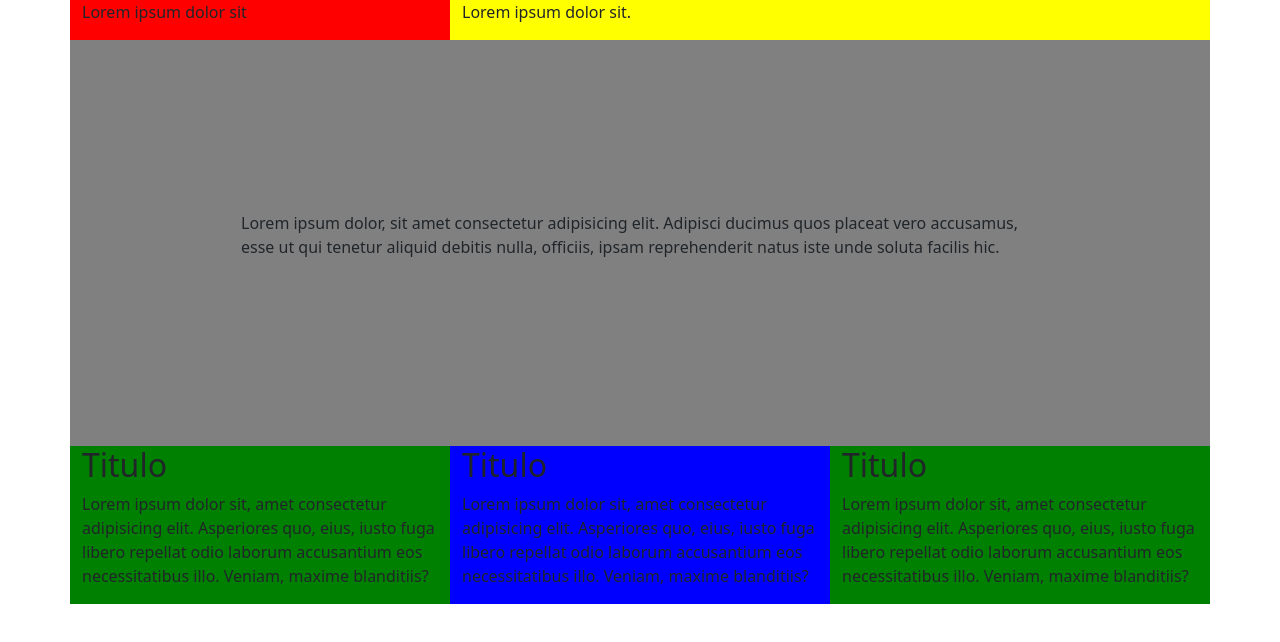
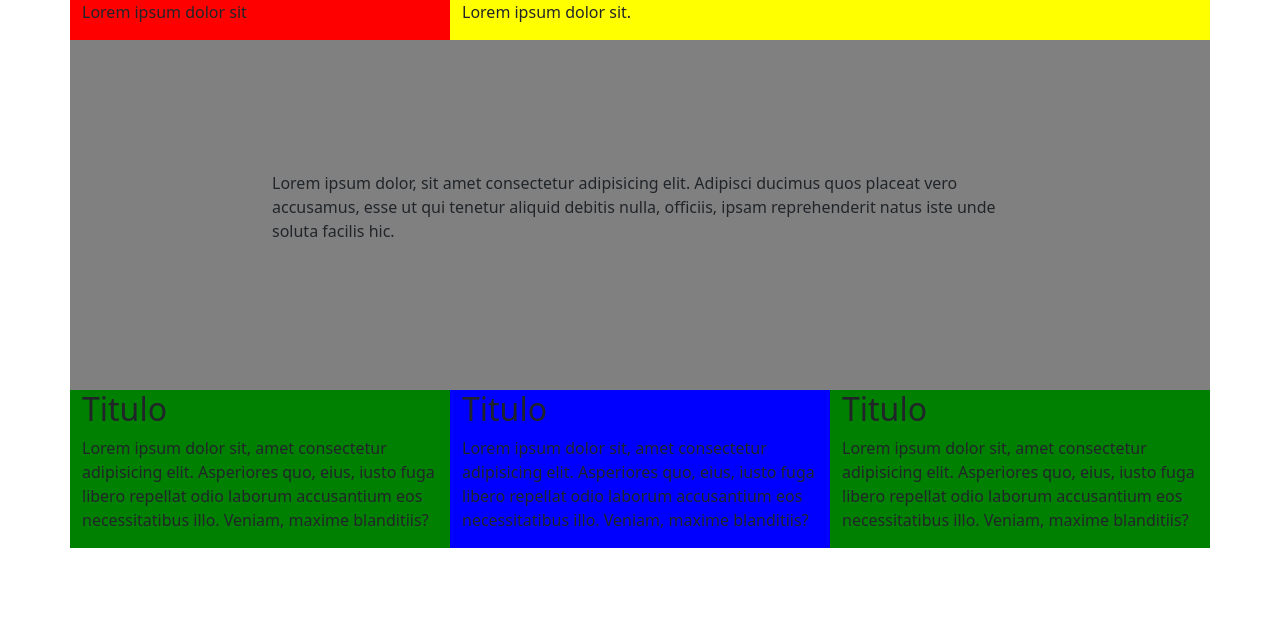
Before and after one commit to KevinLZC/practica_b1, a plain HTML site: page index.html in a window 1280 px wide. Drawn offline with nearby package versions, Linux system fonts and the light colour scheme.

Commit message:
Correction

```diff
--- a/index.html
+++ b/index.html
@@ -18,7 +18,7 @@
 
         .gray{
             background-color: gray;
-            padding: 15% 15%;
+            height: 350px;
         }
 
         .green{
@@ -32,8 +32,12 @@
     <div class="container">
         <div class="row">
             <div class="red col-12 col-sm-6 col-md-4"><p>Lorem ipsum dolor sit</p></div>
-            <div class="yellow col-12 col-sm-6 col-md-8"><p>Lorem ipsum dolor sit.</p></div>
-            <div class="gray col-12 col-sm-12 col-md-12"><p>Lorem ipsum dolor, sit amet consectetur adipisicing elit. Adipisci ducimus quos placeat vero accusamus, esse ut qui tenetur aliquid debitis nulla, officiis, ipsam reprehenderit natus iste unde soluta facilis hic.</p></div>
+        <div class="yellow col-12 col-sm-6 col-md-8"><p>Lorem ipsum dolor sit.</p></div>
+        </div>
+        <div class="row slider align-items-center justify-content-center gray">
+            <div class="col-8"><p>Lorem ipsum dolor, sit amet consectetur adipisicing elit. Adipisci ducimus quos placeat vero accusamus, esse ut qui tenetur aliquid debitis nulla, officiis, ipsam reprehenderit natus iste unde soluta facilis hic.</p></div>
+        </div>
+        <div class="row">
             <div class="green col-12 col-sm-6 col-md-4"><h2>Titulo</h2><p>Lorem ipsum dolor sit, amet consectetur adipisicing elit. Asperiores quo, eius, iusto fuga libero repellat odio laborum accusantium eos necessitatibus illo. Veniam, maxime blanditiis?</p></div>
             <div class="blue col-12 col-sm-6 col-md-4"><h2>Titulo</h2><p>Lorem ipsum dolor sit, amet consectetur adipisicing elit. Asperiores quo, eius, iusto fuga libero repellat odio laborum accusantium eos necessitatibus illo. Veniam, maxime blanditiis?</p></div>
             <div class="green col-12 col-sm-12 col-md-4"><h2>Titulo</h2><p>Lorem ipsum dolor sit, amet consectetur adipisicing elit. Asperiores quo, eius, iusto fuga libero repellat odio laborum accusantium eos necessitatibus illo. Veniam, maxime blanditiis?</p></div>
```
